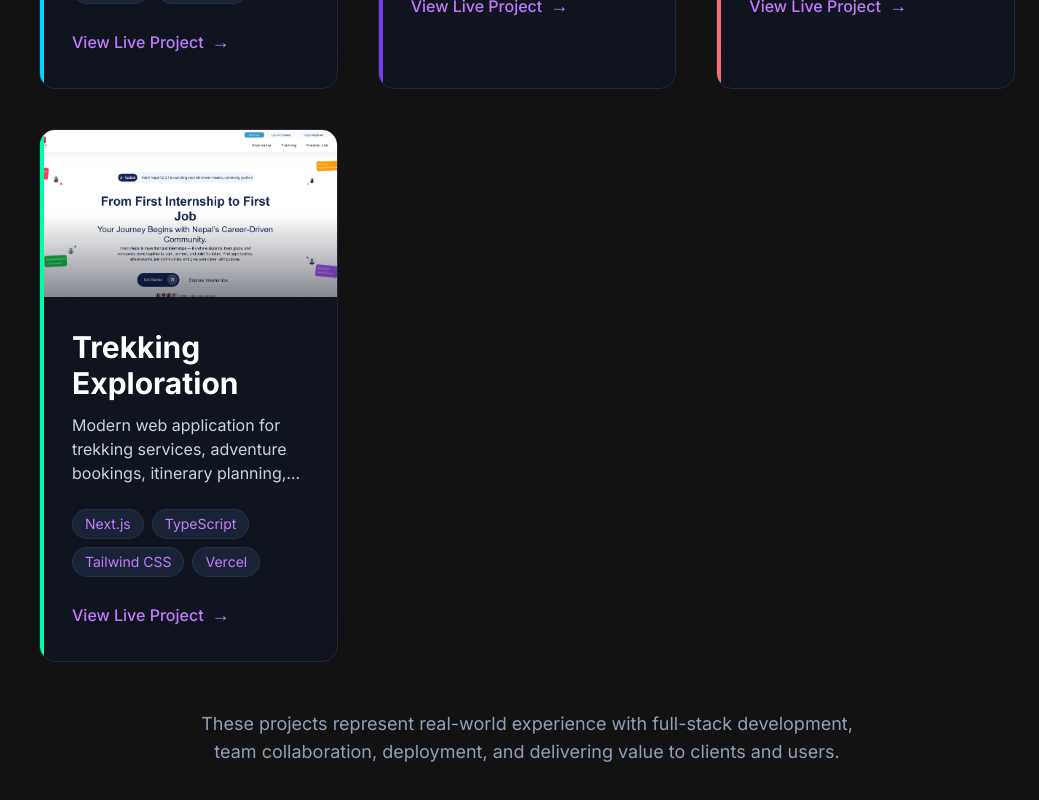
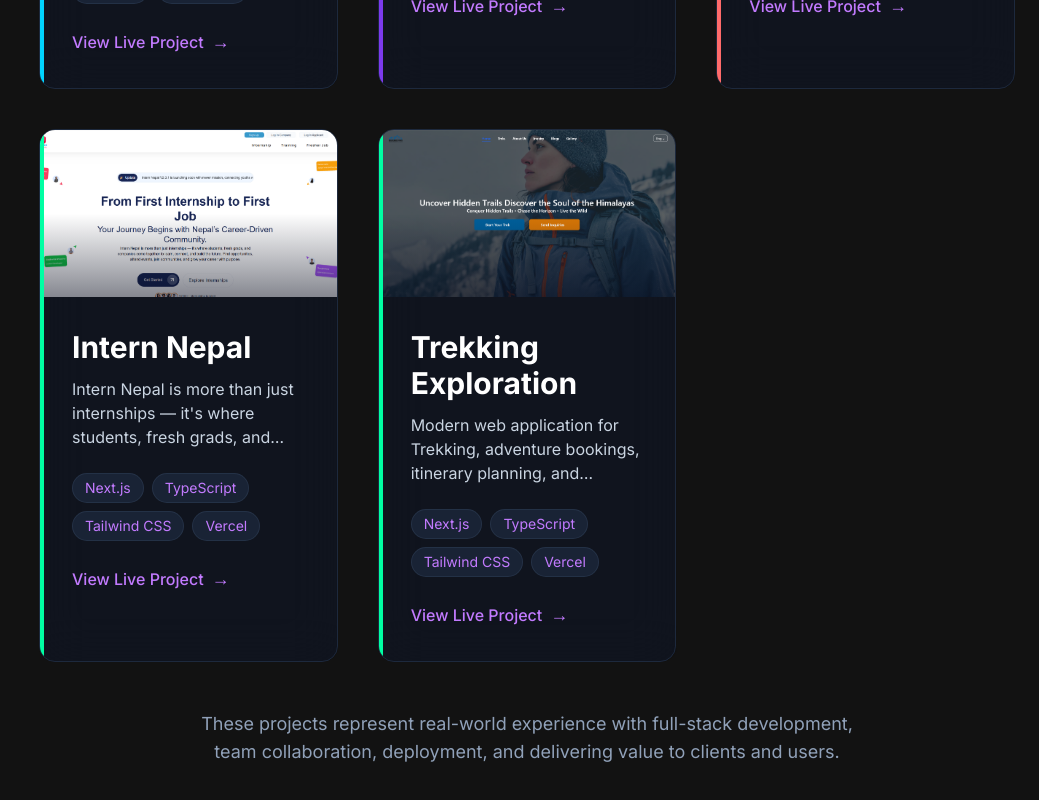
Before and after one commit to ShrisantAdhikariPortfolio/Frontend, a Next.js app: page / in a window 1280 px wide. Shown: the part 1997-2797 px from the top of the page, without its empty margins (241-1280 px from the left). Built offline with nearby package versions, Linux system fonts and the light colour scheme.

Commit message:
feat: featured project updated

```diff
--- a/src/components/HomePage/FeaturedProjects.tsx
+++ b/src/components/HomePage/FeaturedProjects.tsx
@@ -28,10 +28,18 @@ const projects = [
         color: "#FF6B6B",
     },
     {
+        title: "Intern Nepal",
+        description: "Intern Nepal is more than just internships — it's where students, fresh grads, and companies come together to learn, connect, and build the future. Find opportunities, attend events, join communities, and grow your career with purpose.",
+        link: "https://internepal.com.np/",
+        image: "/intern-nepal.png",
+        tags: ["Next.js", "TypeScript", "Tailwind CSS", "Vercel"],
+        color: "#00FFA3",
+    },
+    {
         title: "Trekking Exploration",
-        description: "Modern web application for trekking services, adventure bookings, itinerary planning, and customer experience in Nepal's tourism sector.",
+        description: "Modern web application for Trekking, adventure bookings, itinerary planning, and customer experience in Nepal's tourism sector.",
         link: "https://trekking-exploration.vercel.app/",
-        image: "/intern-nepal.png",
+        image: "/trekking.png",
         tags: ["Next.js", "TypeScript", "Tailwind CSS", "Vercel"],
         color: "#00FFA3",
     },
```
Also changed, not shown: public/trekking.png (added).
